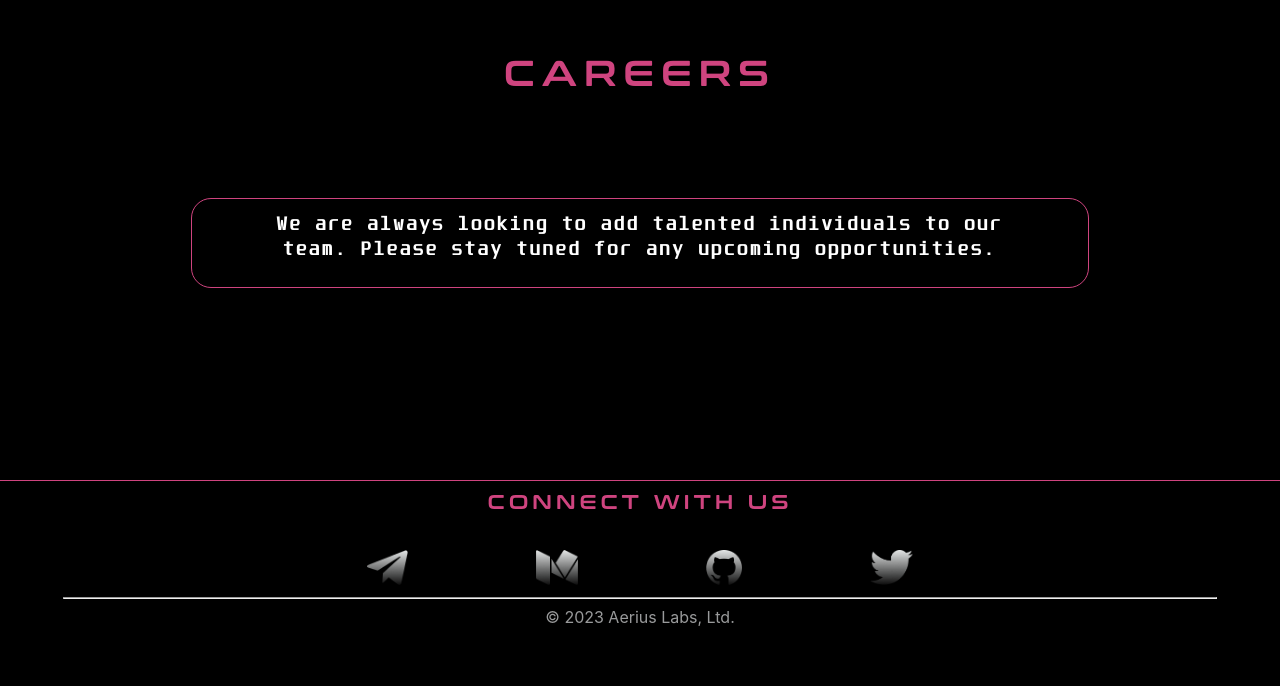
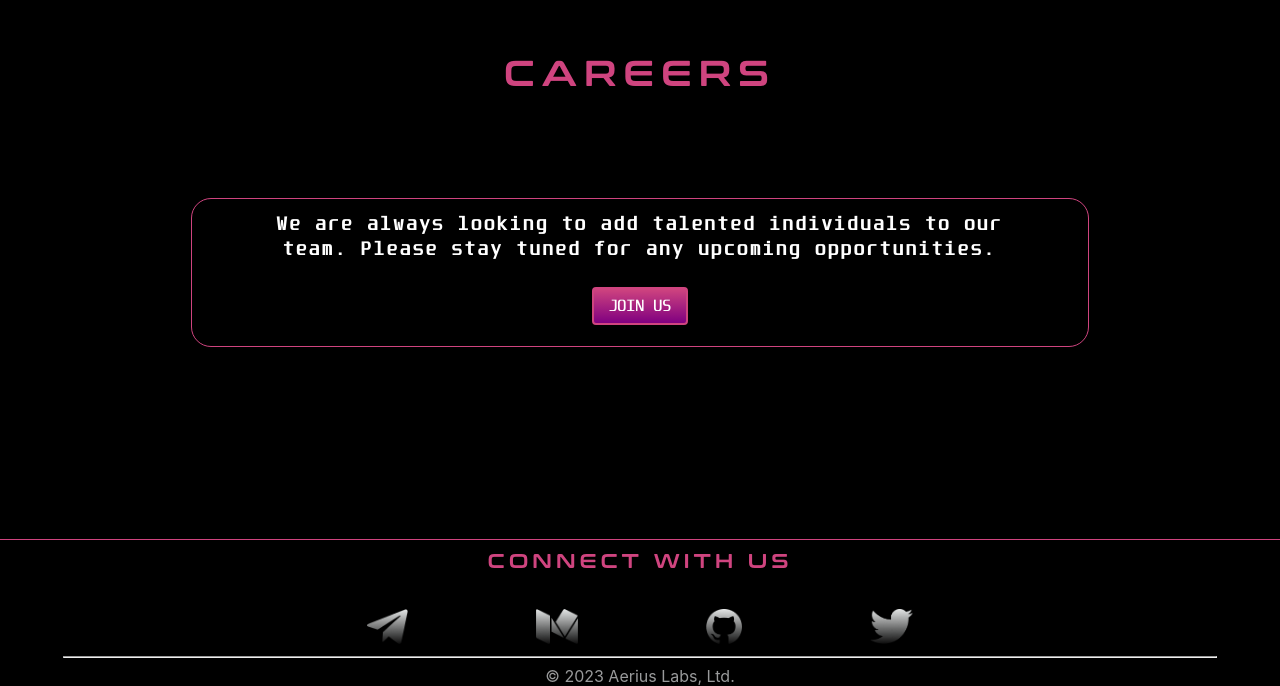
Before and after one commit to aerius-labs/website-v2, a React (Create React App) app: page / in a window 1280 px wide. Shown: the part 3547-4233 px from the top of the page. Before the commit the page ends 4174 px from the top, so only its background shows below. Built offline with nearby package versions, Linux system fonts and the light colour scheme; the HTML template or start-up script is replaced by a standard one.

Commit message:
chore: add jobs link and activate button

```diff
--- a/src/components/Career.jsx
+++ b/src/components/Career.jsx
@@ -25,20 +25,25 @@ const Career = () => {
           <div className="careers-description">
             We are always looking to add talented individuals to our team.
             Please stay tuned for any upcoming opportunities.
-            {/* <div
-            style={{
-              width: "10%",
-              height: "5vh",
-              display: "flex",
-              justifyContent: "center",
-              margin: "auto",
-              border: "1px solid #CF447F",
-              alignContent: "center",
-              borderRadius: "20px",
-              marginTop: "2%",
-            }}
-          ></div> */}
-            {/* <Button>button</Button> */}
+            <Button
+              variant="outlined"
+              style={{
+                width: "fit-content",
+                margin: "auto",
+                marginTop: "20px",
+                border: "2px solid #cf447f",
+                transform: "translateY(5px)",
+                background: "linear-gradient(to bottom, #cf447f, purple)",
+                color: "white",
+                fontFamily: "Unispace",
+                transition: "background 0.3s ease",
+              }}
+              onClick={() => {
+                window.open("https://hallowed-crayfish-844.notion.site/Jobs-at-Aerius-9a9f7b75d06f437a895d0103ef9a3d8c", "_blank");
+              }}
+            >
+              Join Us
+            </Button>
           </div>
         </div>
       </div>
```
